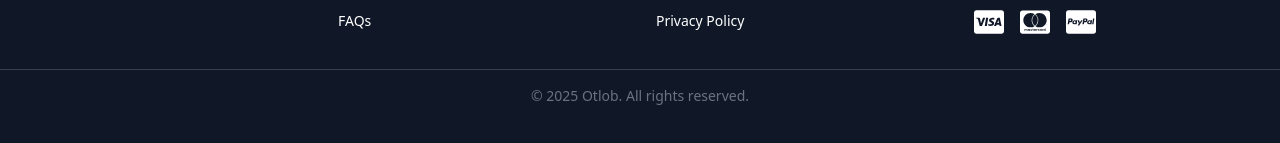
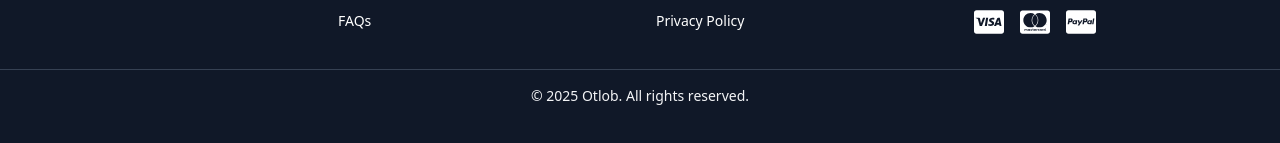
Before and after one commit to polamounir/otlob, a React (Vite) app: page / in a window 1280 px wide. Shown: the part 713-856 px from the top of the page. Built offline with nearby package versions, Linux system fonts and the light colour scheme.

Commit message:
improve accessibility of the footer

```diff
--- a/src/components/shared/Footer.tsx
+++ b/src/components/shared/Footer.tsx
@@ -105,7 +105,7 @@ export default function Footer() {
       </div>
 
       {/* Copyright */}
-      <div className="text-center text-sm text-gray-500 mt-8 border-t border-gray-700 pt-4">
+      <div className="text-center text-sm text-gray-100 mt-8 border-t border-gray-700 pt-4">
         &copy; {new Date().getFullYear()} Otlob. All rights reserved.
       </div>
     </footer>
```
